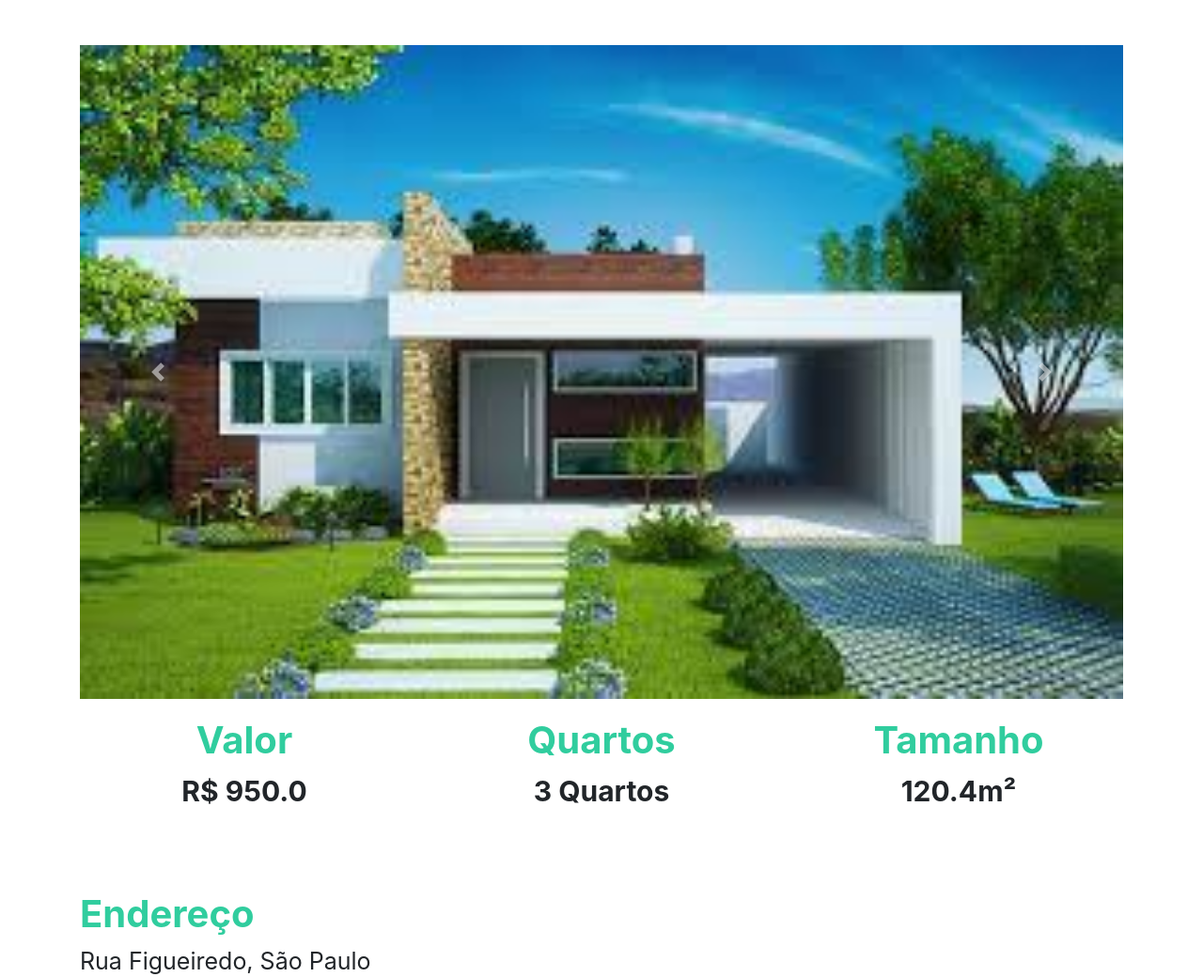
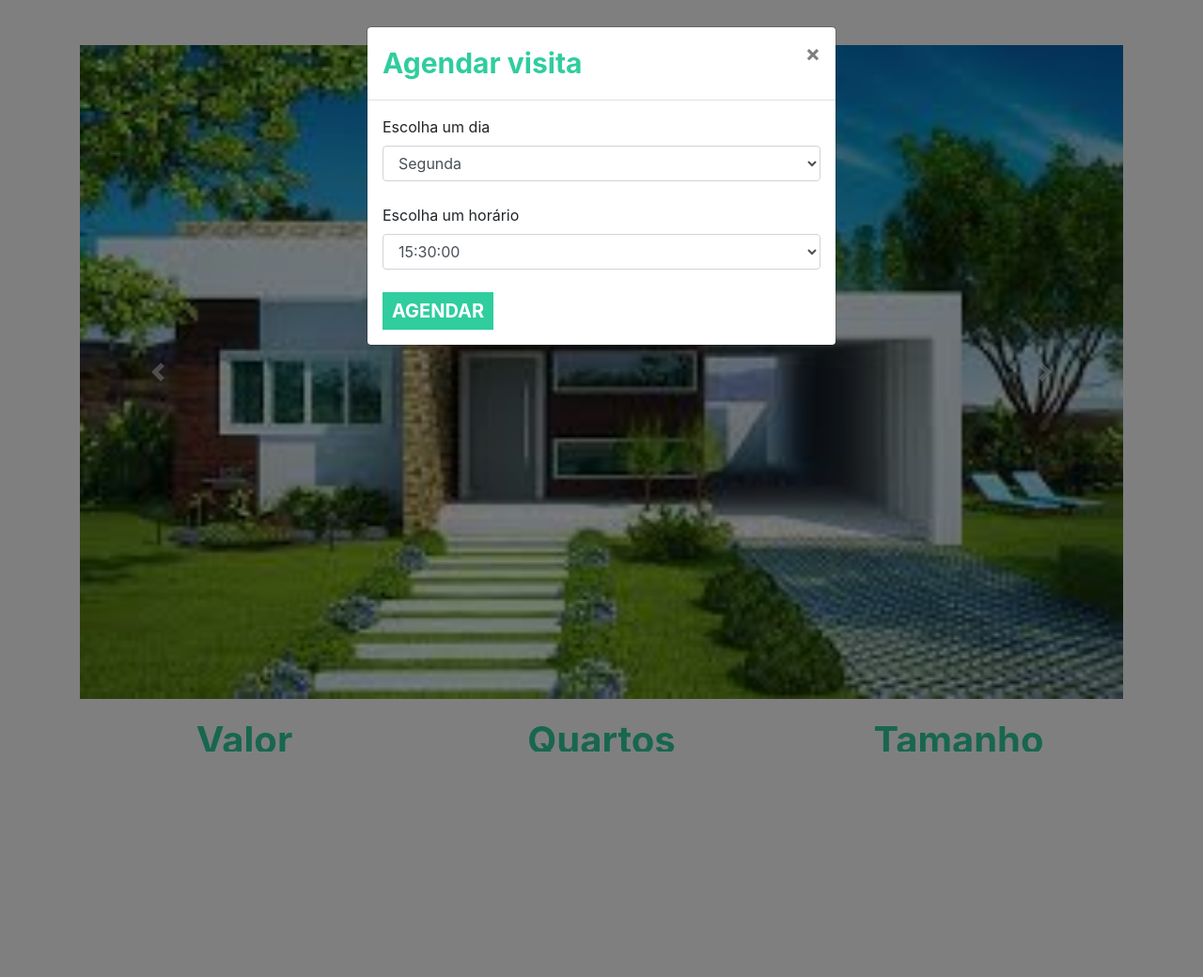
Before and after one commit to erickivel/PyStackWeek-2.0, a Django app: page /imovel/1 in a window 1280 px wide, after a click on "AGENDAR VISITA". Shown: the top 1040 px of the page at 94% size. After the commit the page ends 800 px from the top, so only its background shows below. Run offline with Django 4.2, Linux system fonts and the light colour scheme; data comes from the database, SQL or seed files in the repository; both versions use the stored data as it was after the commit.

Commit message:
Third Class - Application Completed

```diff
--- a/home/templates/imovel.html
+++ b/home/templates/imovel.html
@@ -101,5 +101,39 @@
 
     </div>
 
+    <div class="modal fade" id="exampleModal" tabindex="-1" role="dialog" aria-labelledby="exampleModalLabel" aria-hidden="true">
+        <div class="modal-dialog" role="document">
+            <div class="modal-content">
+                <div class="modal-header">
+                    <h5 class="modal-title titulo_filtrar" id="exampleModalLabel">Agendar visita</h5>
+                    <button type="button" class="close" data-dismiss="modal" aria-label="Close">
+                    <span aria-hidden="true">&times;</span>
+                    </button>
+                </div>
+                <div class="modal-body">
+                    <form action="{% url 'agendar_visitas' %}" method="POST">{% csrf_token %}
+                        <label>Escolha um dia</label>
+                        <select name="dia" class="form-control">
+                            {% for dia in imovel.dias_visita.all %}
+                                <option value="{{dia}}">{{dia}}</option>
+                            {% endfor %}
+                        </select>
+                        <br>
+
+                        <label>Escolha um horário</label>
+                        <select name="horario" class="form-control">
+                            {% for horario in imovel.horarios.all %}
+                                <option value="{{horario}}">{{horario}}</option>
+                            {% endfor %}
+                        </select>
+                        <input name="id_imovel" type="hidden" value="{{imovel.id}}">
+                        <br>
+                        <input  class="btn_agendar" type="submit" value="AGENDAR">
+                    </form>
+                </div>
+
+            </div>
+        </div>
+    </div>
 
 {% endblock  %}
--- a/home/urls.py
+++ b/home/urls.py
@@ -3,5 +3,9 @@ from . import views
 
 urlpatterns = [
     path('', views.home, name='home'),
-    path('imovel/<str:id>', views.imovel, name="imovel")
+    path('imovel/<str:id>', views.imovel, name="imovel"),
+    path('agendar_visitas', views.agendar_visitas, name="agendar_visitas"),
+    path('agendamentos', views.agendamentos, name="agendamentos"),
+    path('cancelar_agendamento/<str:id>',
+         views.cancelar_agendamento, name="cancelar_agendamento")
 ]
--- a/home/views.py
+++ b/home/views.py
@@ -1,7 +1,8 @@
-from django.shortcuts import render
+from django.shortcuts import redirect, render
 from django.contrib.auth.decorators import login_required
-from .models import Imovei, Cidade
+from .models import Imovei, Cidade, Visitas
 from django.shortcuts import get_object_or_404
+from django.http import HttpResponse
 
 
 @login_required(login_url="/auth/login")
@@ -34,3 +35,37 @@ def imovel(request, id):
     sugestoes = Imovei.objects.filter(cidade=imovel.cidade).exclude(id=id)[:2]
 
     return render(request, 'imovel.html', {'imovel': imovel, 'sugestoes': sugestoes})
+
+
+def agendar_visitas(request):
+    print("cawc")
+
+    usuario = request.user
+    dia = request.POST.get('dia')
+    horario = request.POST.get('horario')
+    id_imovel = request.POST.get('id_imovel')
+
+    visitas = Visitas(
+        imovel_id=id_imovel,
+        usuario=usuario,
+        dia=dia,
+        horario=horario
+    )
+
+    visitas.save()
+
+    return redirect('/agendamentos')
+
+
+def agendamentos(request):
+    visitas = Visitas.objects.filter(usuario=request.user)
+    return render(request, "agendamentos.html", {'visitas': visitas})
+
+
+def cancelar_agendamento(request, id):
+    visitas = get_object_or_404(Visitas, id=id)
+    visitas.status = "C"
+
+    visitas.save()
+
+    return redirect('/agendamentos')
--- a/templates/base.html
+++ b/templates/base.html
@@ -24,7 +24,7 @@
         <div class="collapse navbar-collapse" id="navbarNav">
           <ul class="navbar-nav">
             <li class="nav-item active">
-              <a class="nav-link" href="">Agendamento</a>
+              <a class="nav-link" href="{% url 'agendamentos' %}">Agendamento</a>
             </li>
           </ul>
         </div>
```
Also changed, not shown: home/templates/agendamentos.html (added, +65 -0 lines), db.sqlite3.
